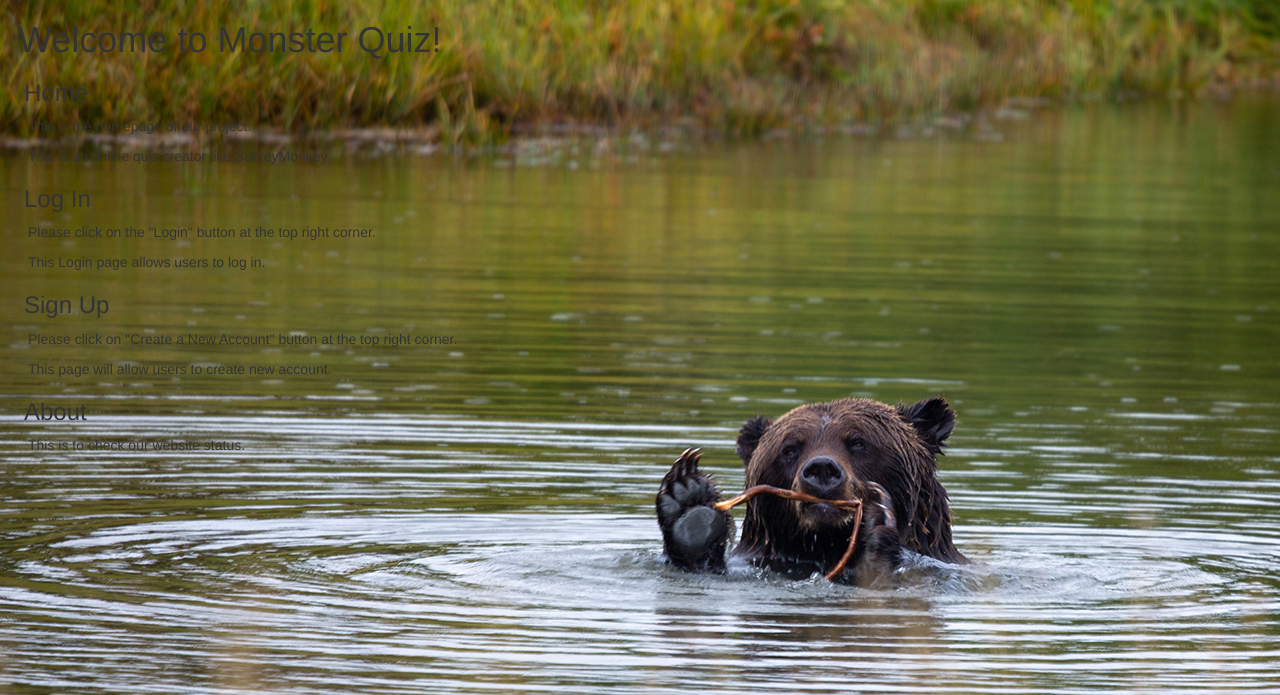
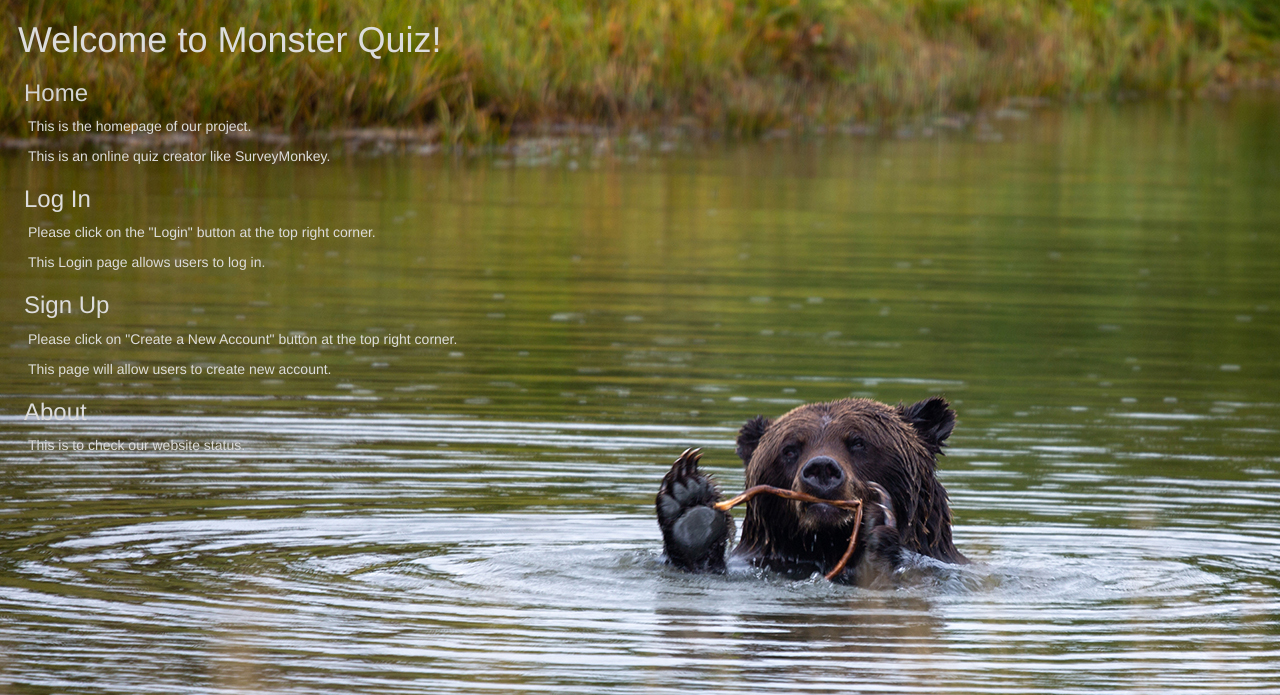
Before and after one commit to williamgl/CapstoneInFlask, a Flask app: page /index in a window 1280 px wide. Shown: the part 52-747 px from the top of the page. Run offline with Flask 2, Linux system fonts and the light colour scheme; some libraries are stand-ins or nearby versions.

Commit message:
Changed the text style of index.js

```diff
--- a/templates/index.j2
+++ b/templates/index.j2
@@ -30,18 +30,18 @@
             </style>
         </head>
         <p></p>
-        <h1>&ensp;Welcome to Monster Quiz!</h1>
-        <h3>&emsp;Home</h3>
-        <p>&emsp;&emsp;This is the homepage of our project.</p>
-        <p>&emsp;&emsp;This is an online quiz creator like SurveyMonkey.</p>
-        <h3>&emsp;Log In</h3>
-        <p>&emsp;&emsp;Please click on the "Login" button at the top right corner.</p>
-        <p>&emsp;&emsp;This Login page allows users to log in.</p>
-        <h3>&emsp;Sign Up</h3>
-        <p>&emsp;&emsp;Please click on "Create a New Account" button at the top right corner.</p>
-        <p>&emsp;&emsp;This page will allow users to create new account.</p>
-        <h3>&emsp;About</h3>
-        <p>&emsp;&emsp;This is to check our website status.</p>
+        <h1 style="color:  #DCDCDC;">&ensp;Welcome to Monster Quiz!</h1>
+        <h3 style="color:  #D3D3D3;">&emsp;Home</h3>
+        <p style="color:  #DCDCDC;">&emsp;&emsp;This is the homepage of our project.</p>
+        <p style="color:  #DCDCDC;">&emsp;&emsp;This is an online quiz creator like SurveyMonkey.</p>
+        <h3 style="color:  #DCDCDC;">&emsp;Log In</h3>
+        <p style="color:  #DCDCDC;">&emsp;&emsp;Please click on the "Login" button at the top right corner.</p>
+        <p style="color:  #DCDCDC;">&emsp;&emsp;This Login page allows users to log in.</p>
+        <h3 style="color:  #DCDCDC;">&emsp;Sign Up</h3>
+        <p style="color:  #DCDCDC;">&emsp;&emsp;Please click on "Create a New Account" button at the top right corner.</p>
+        <p style="color:  #DCDCDC;">&emsp;&emsp;This page will allow users to create new account.</p>
+        <h3 style="color:  #DCDCDC;">&emsp;About</h3>
+        <p style="color:  #DCDCDC;">&emsp;&emsp;This is to check our website status.</p>
         <p></p>
     {% endif %}
 {% endblock %}
```
